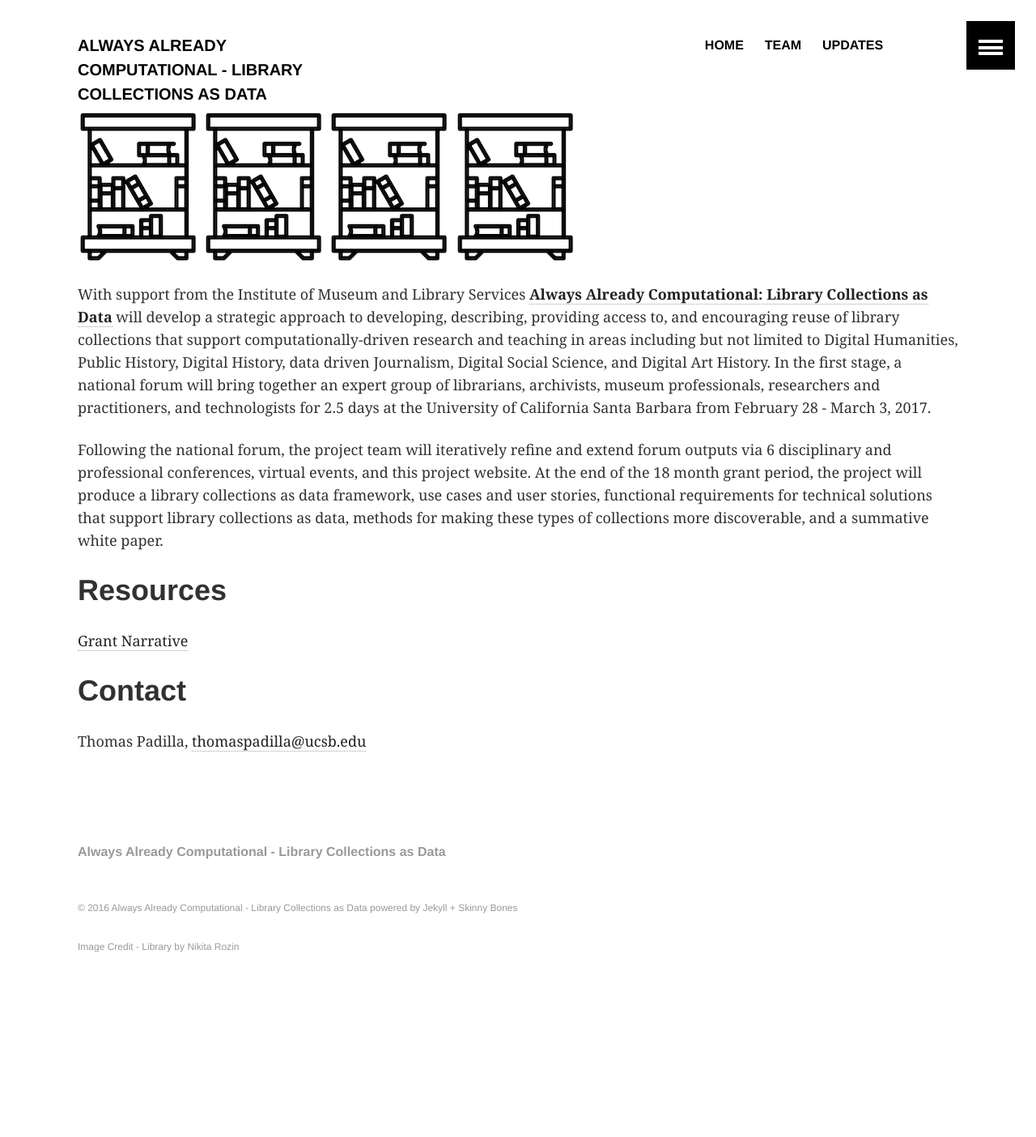
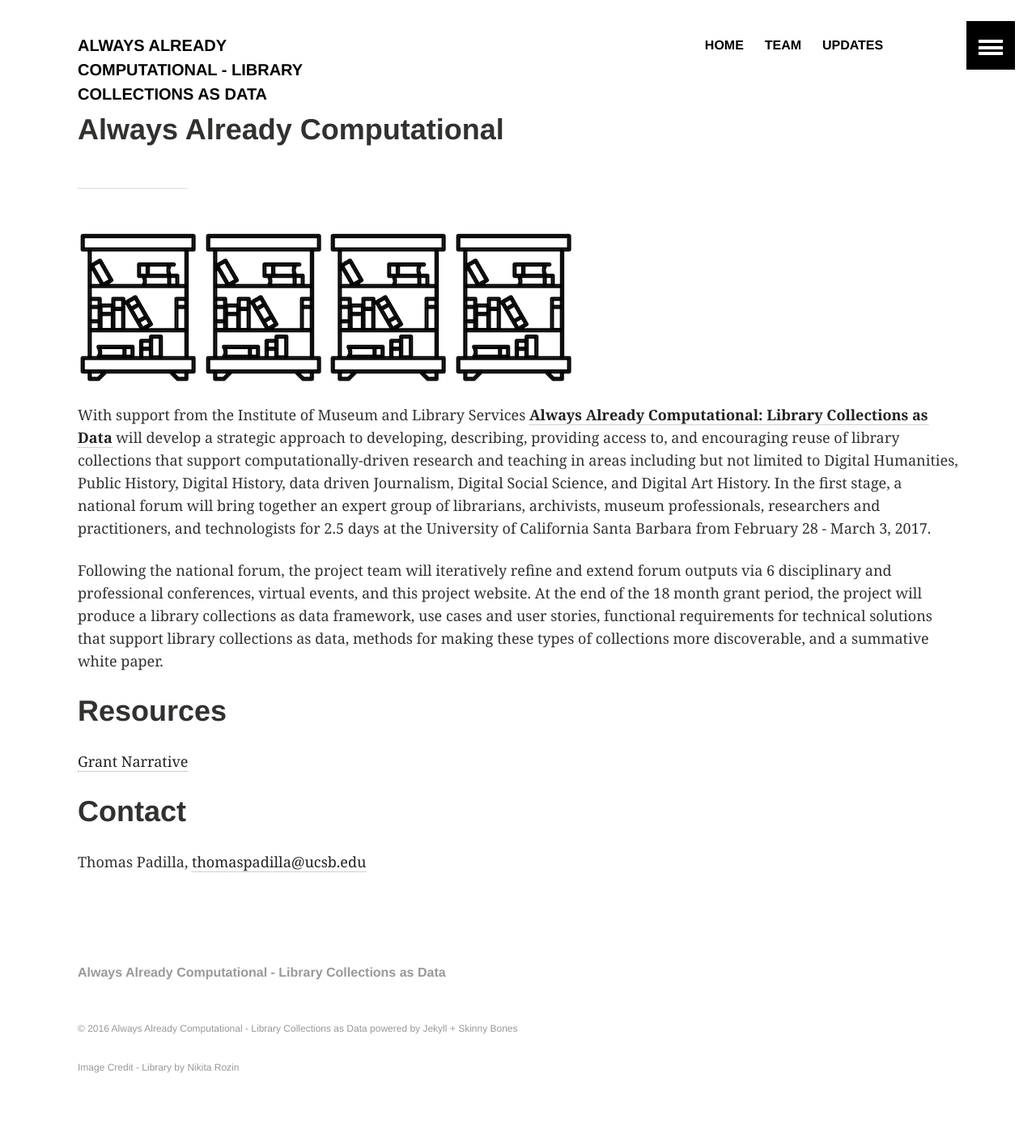
Before and after one commit to collectionsasdata/collectionsasdata.github.io, a Jekyll site: the page built from index.md, in a window 1280 px wide. Shown: the whole page at 81% size. Built offline with Jekyll 4.4.1, drawn with Linux system fonts in a browser that asks for light colours; before the commit the page ends 1255 px from its top, so only the background shows below that.

Commit message:
Update index.md

```diff
--- a/index.md
+++ b/index.md
@@ -1,8 +1,8 @@
 ---
 layout: archive
-title:  ""
+title:  "Always Already Computational"
 ---
-
+---
 ![library](images/library.png) ![library](images/library.png) ![library](images/library.png) ![library](images/library.png)
 
 With support from the Institute of Museum and Library Services [**Always Already Computational: Library Collections as Data**](https://www.imls.gov/sites/default/files/grants/lg-73-16-0096-16/proposals/lg-73-16-0096-16_proposal_documents.pdf) will develop a strategic approach to developing, describing, providing access to, and encouraging reuse of library collections that support computationally-driven research and teaching in areas including but not limited to Digital Humanities, Public History, Digital History, data driven Journalism, Digital Social Science, and Digital Art History.  In the first stage, a national forum will bring together an expert group of librarians, archivists, museum professionals, researchers and practitioners, and technologists for 2.5 days at the University of California Santa Barbara from February 28 - March 3, 2017.
```
